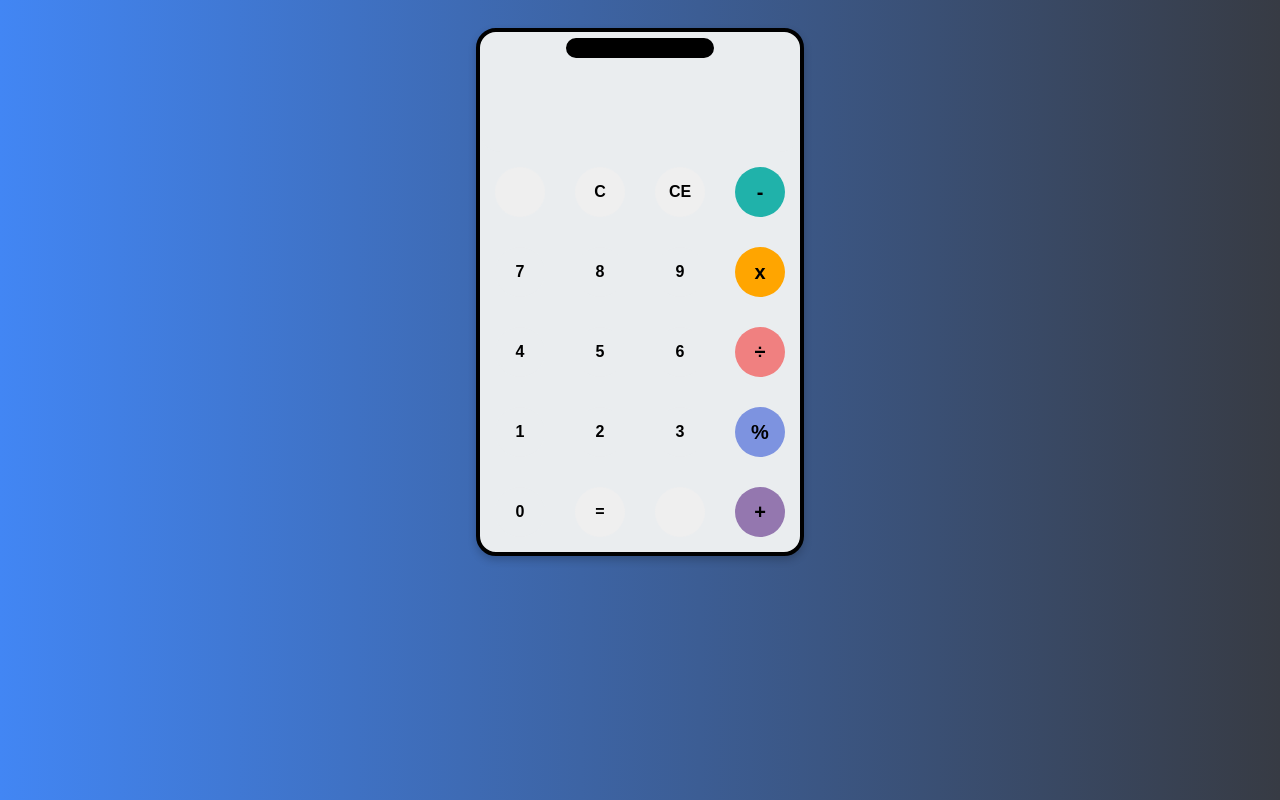
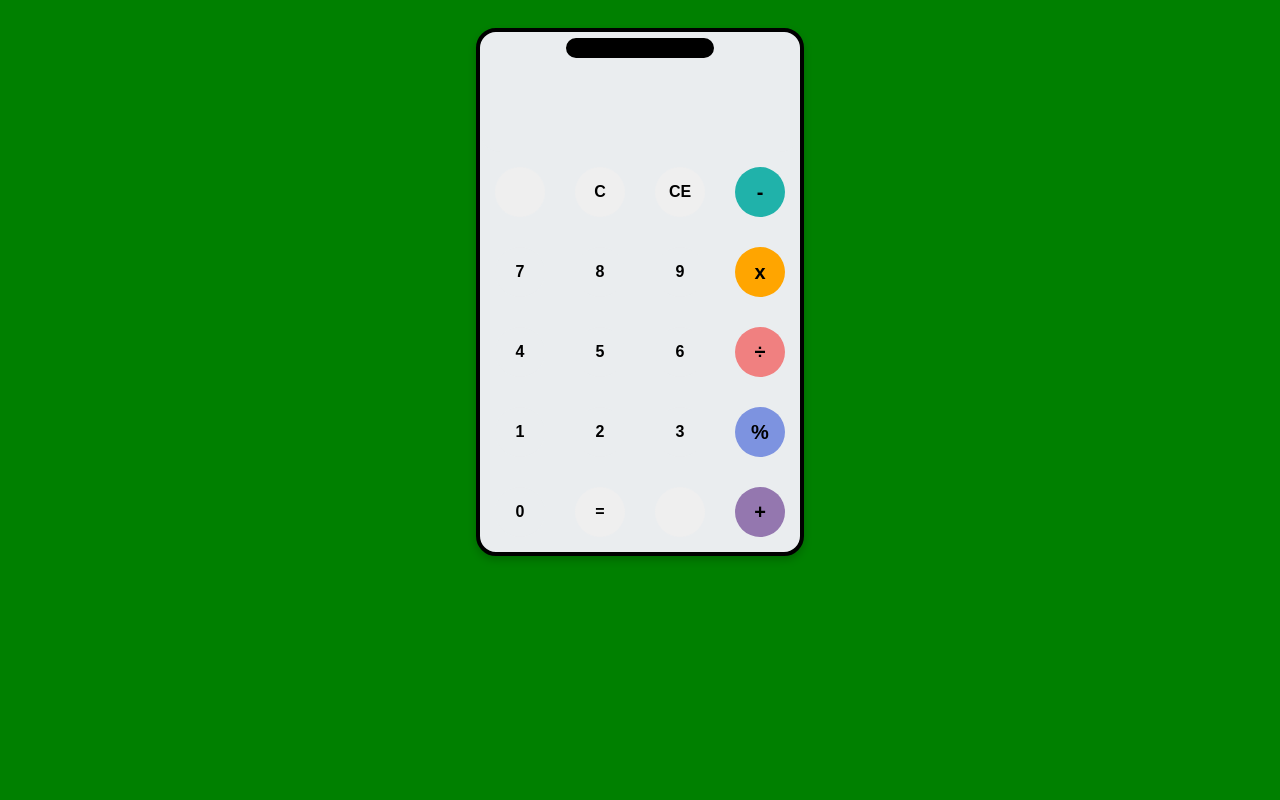
Before and after one commit to Truongkhoa1999/Calculator_PureJS, a plain HTML site: page index.html in a window 1280 px wide. Drawn offline with Linux system fonts and the light colour scheme.

Commit message:
Update style.css

```diff
--- a/style.css
+++ b/style.css
@@ -1,9 +1,7 @@
 /* general style */
 body {
     font-family: Roboto;
-    background: #373B44;
-    background: -webkit-linear-gradient(to right, #4286f4, #373B44);
-    background: linear-gradient(to right, #4286f4, #373B44);
+    background: green;
 }
 
 #container {
```
